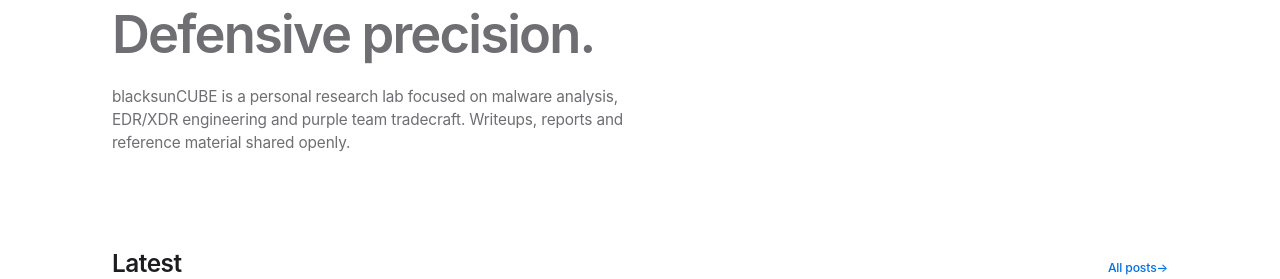
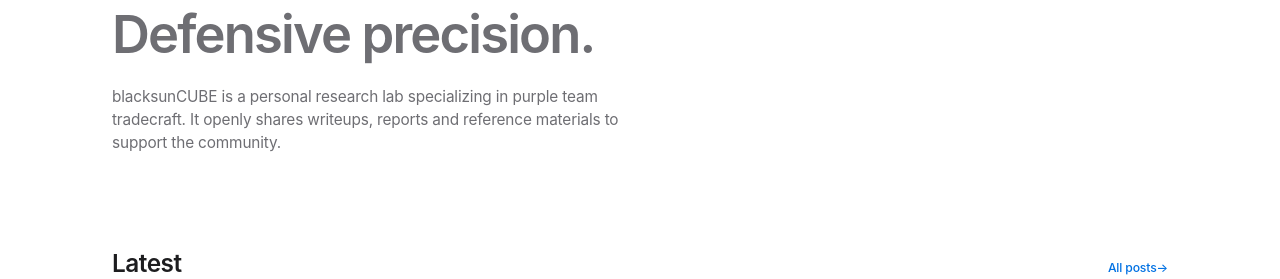
Before and after one commit to 0xAllow/0xallow.github.io, a Jekyll site: the page built from index.html, in a window 1280 px wide and 1269 px high. Shown: the part 269-548 px from the top of the window. Built offline with Jekyll 4.4.1, drawn with Linux system fonts in a browser that asks for light colours.

Commit message:
Update index.html

```diff
--- a/index.html
+++ b/index.html
@@ -11,9 +11,8 @@
       Offensive research. <em>Defensive precision.</em>
     </h1>
     <p class="hero__lead reveal reveal--3">
-      blacksunCUBE is a personal research lab focused on malware analysis,
-      EDR/XDR engineering and purple team tradecraft.
-      Writeups, reports and reference material  shared openly.
+      blacksunCUBE is a personal research lab specializing in purple team tradecraft.
+      It openly shares writeups, reports and reference materials to support the community.
     </p>
   </div>
 </section>
```
